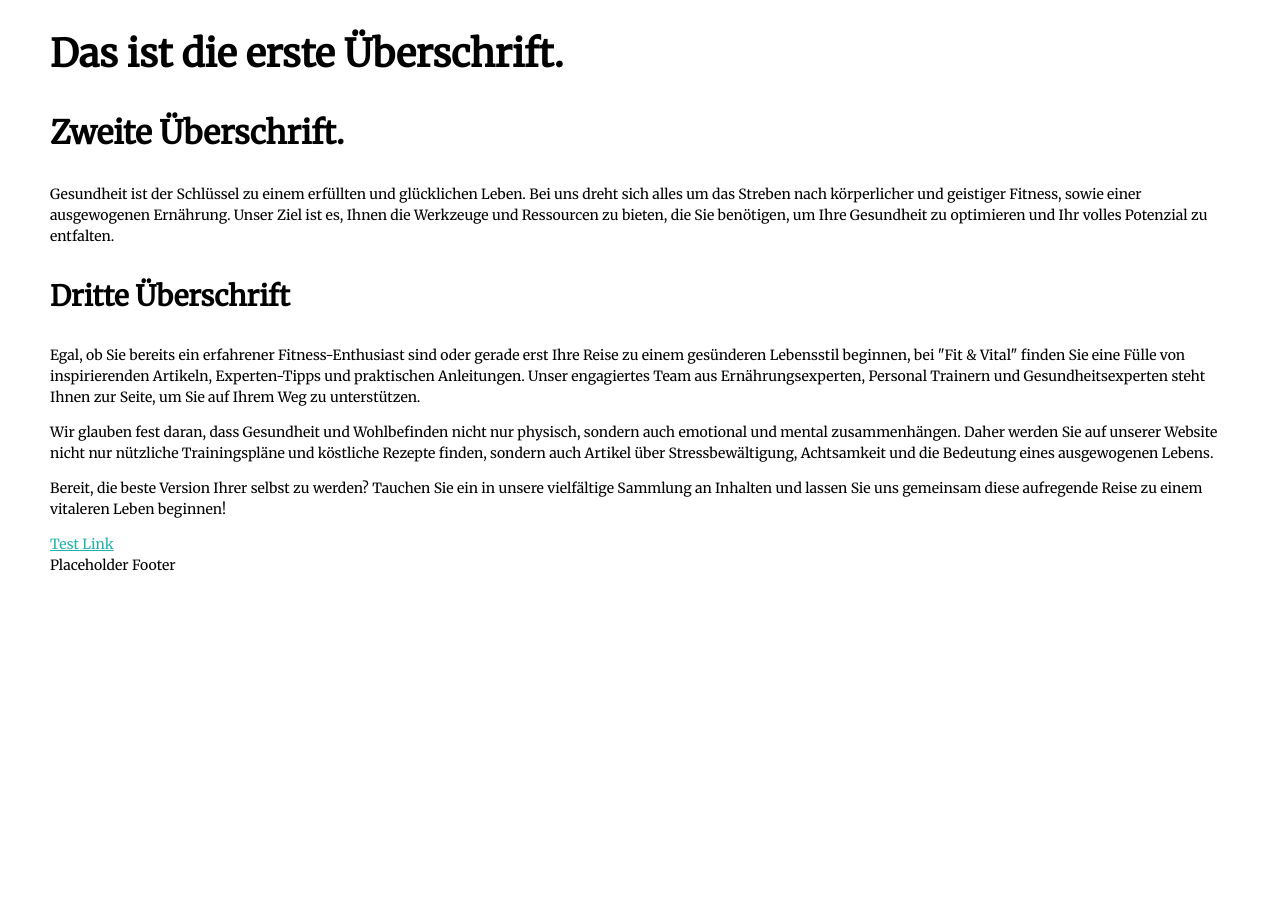
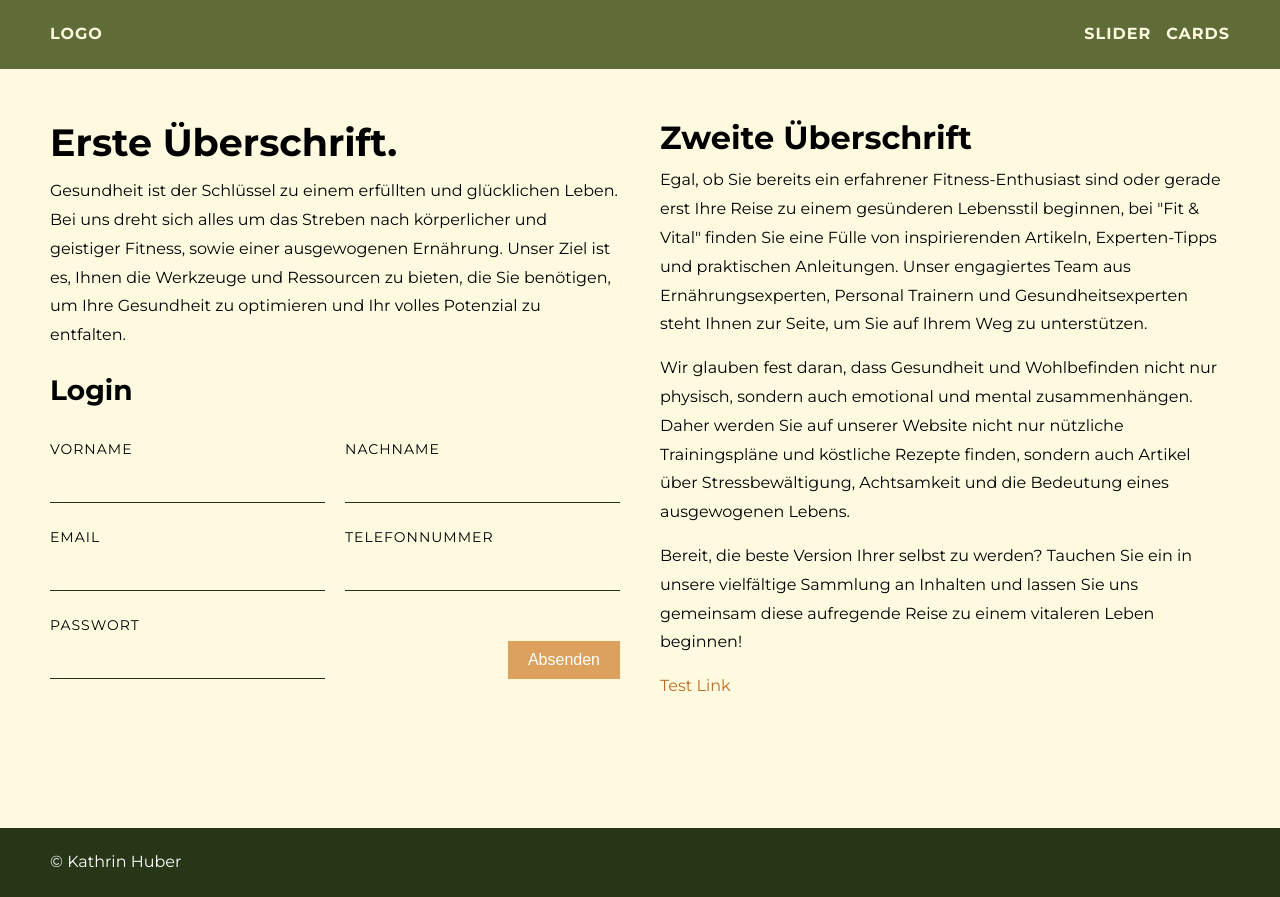
Before and after one commit to k-huber/04_newpage, a plain HTML site: page index.html in a window 1280 px wide. Before the commit the page ends 800 px from the top, so only its background shows below. Drawn offline with Linux system fonts and the light colour scheme.

Commit message:
add html files, change header main and footer of index.html, add form

```diff
--- a/css/styles.css
+++ b/css/styles.css
@@ -1,13 +1,15 @@
-body {
-    font-family: 'Merriweather', sans-serif;
-    font-size: 14px;
-    line-height: 1.5;
+@import url(variables.css);
+
+* {
+    padding: 0;
+    margin: 0;
 }
 
-.inner_content {
-    max-width: 1180px;
-    margin: 0 auto;
-    padding: 0 20px;
+body {
+    background-color: var(--cornsilk);
+    font-family: 'Montserrat', sans-serif;
+    font-size: 16px;
+    line-height: 1.8;
 }
 
 h1 {
@@ -23,10 +25,122 @@ h3 {
 }
 
 a {
-    color: lightseagreen;
+    color: var(--tigers-eye);
+    text-decoration: none;
 }
 
 a:hover {
-    color: darkblue;
+    color: var(--earth-yellow);
+}
+
+label {
+    font-size: 14px;
+    text-transform: uppercase;
+    letter-spacing: 1px;
+}
+
+input:not([type=submit]) {
+    background: none;
+    border: none;
+    border-bottom: 1px solid var(--pakistan-green);
+    font-size: 16px;
+    padding: 10px 20px;
+    width: -webkit-fill-available;
+}
+
+input:hover,
+input:focus {
+    cursor: pointer;
+    border-color: var(--tigers-eye);
+    outline: none;
+}
+
+input:valid:not([type=submit]) {
+    border-color: var(--form-valid);
+}
+
+input[type="submit"] {
+    background-color: var(--earth-yellow);
+    border: none;
+    color: var(--white);
+    font-size: 16px;
+    padding: 10px 20px;
+    margin-top: 10px;
+}
+
+header {
+    background-color: var(--dark-moss-green);
+    display: flex;
+    justify-content: space-between;
+    padding: 20px 50px;
+}
+
+header a {
+    font-weight: 700;
     text-decoration: none;
+    text-transform: uppercase;
+    letter-spacing: 1px;
+    background-clip: text;
+    -webkit-background-clip: text;
+    -webkit-text-fill-color: transparent;
+    background-image: linear-gradient(to right, var(--earth-yellow), var(--earth-yellow) 50%, var(--cornsilk) 50%);
+    background-size: 200% 100%;
+    background-position: -100%;
+    transition: all 0.3s ease-in-out;
 }
+
+header a:hover {
+    background-position: 0%;
+}
+
+ul.mainnav {
+    display: flex;
+    list-style: none;
+    gap: 15px;
+}
+
+main {
+    min-height: calc(100vh - 121px);
+    padding: 40px 0;
+}
+
+main .inner_content {
+    max-width: 1180px;
+    margin: 0 auto;
+    padding: 0 20px;
+}
+
+main p {
+    margin-bottom: 15px;
+}
+
+.columns {
+    display: flex;
+    gap: 40px;
+}
+
+.column {
+    flex: 1;
+}
+
+form {
+    display: grid;
+    grid-template-columns: repeat(2, 1fr);
+    gap: 20px;
+    margin: 20px 0;
+    overflow: hidden;
+}
+
+.submit {
+    justify-self: end;
+    align-self: end;
+}
+
+footer {
+    background-color: var(--pakistan-green);
+    padding: 20px 50px;
+}
+
+footer * {
+    color: var(--white);
+}
--- /dev/null
+++ b/css/variables.css
@@ -0,0 +1,11 @@
+:root {
+    /* CSS HEX */
+    --dark-moss-green: #606c38ff;
+    --pakistan-green: #283618ff;
+    --cornsilk: #fefae0ff;
+    --earth-yellow: #dda15eff;
+    --tigers-eye: #bc6c25ff;
+    --white: #ffffff;
+
+    --form-valid: #b5e48c;
+}
--- a/index.html
+++ b/index.html
@@ -5,52 +5,98 @@
     <meta charset="utf-8">
     <title>Neue Seite</title>
     <link rel="stylesheet" href="css/styles.css">
-    <link href="https://fonts.googleapis.com/css?family=Merriweather|Montserrat|Sacramento" rel="stylesheet">
+    <link href="https://fonts.googleapis.com/css2?family=Montserrat:wght@400;700&display=swap" rel="stylesheet">
     <link rel="icon" href="favicon.ico">
 </head>
 
 <body>
     <header>
-        <div class="inner_content">
-            <div class="logo"></div>
-            <h1>Das ist die erste Überschrift.</h1>
-        </div>
+        <div class="logo"><a href="#">Logo</a></div>
+        <ul class="mainnav">
+            <li><a href="slider.html" title="Slider">Slider</a></li>
+            <li><a href="cards.html" title="Cards">Cards</a></li>
+        </ul>
     </header>
 
     <main>
         <div class="inner_content">
-            <h2>Zweite Überschrift.</h2>
-            <p>Gesundheit ist der Schlüssel zu einem erfüllten und glücklichen Leben. Bei uns dreht sich alles um das
-                Streben nach körperlicher und geistiger Fitness, sowie einer ausgewogenen Ernährung. Unser Ziel ist es,
-                Ihnen die Werkzeuge und Ressourcen zu bieten, die Sie benötigen, um Ihre Gesundheit zu optimieren und
+            <div class="columns columns-2">
+                <div class="column">
+                    <h1>Erste Überschrift.</h2>
+                        <p>Gesundheit ist der Schlüssel zu einem erfüllten und glücklichen Leben. Bei uns dreht sich
+                            alles um
+                            das
+                            Streben nach körperlicher und geistiger Fitness, sowie einer ausgewogenen Ernährung. Unser
+                            Ziel ist
+                            es,
+                            Ihnen die Werkzeuge und Ressourcen zu bieten, die Sie benötigen, um Ihre Gesundheit zu
+                            optimieren
+                            und
                             Ihr
                             volles Potenzial zu entfalten.</p>
-            <h3>Dritte Überschrift</h3>
-            <p>Egal, ob Sie bereits ein erfahrener Fitness-Enthusiast sind oder gerade erst Ihre Reise zu einem
+                        <h3>Login</h3>
+                        <form action="submit.php" method="post">
+                            <div class="field">
+                                <label for="vorname">Vorname</label>
+                                <input type="text" id="vorname" name="vorname" required>
+                            </div>
+                            <div class="field">
+                                <label for="nachname">Nachname</label>
+                                <input type="text" id="nachname" name="nachname" required>
+                            </div>
+                            <div class="field">
+                                <label for="email">Email</label>
+                                <input type="email" id="email" name="email" required>
+                            </div>
+                            <div class="field">
+                                <label for="telefonnummer">Telefonnummer</label>
+                                <input type="tel" id="telefonnummer" name="telefonnummer" required>
+                            </div>
+                            <div class="field">
+                                <label for="passwort">Passwort</label>
+                                <input type="password" id="passwort" name="passwort" required>
+                            </div>
+                            <div class="submit">
+                                <input type="submit" value="Absenden">
+                            </div>
+                        </form>
+                </div>
+                <div class="column">
+                    <h2>Zweite Überschrift</h3>
+                        <p>Egal, ob Sie bereits ein erfahrener Fitness-Enthusiast sind oder gerade erst Ihre Reise zu
+                            einem
                             gesünderen
-                Lebensstil beginnen, bei "Fit & Vital" finden Sie eine Fülle von inspirierenden Artikeln, Experten-Tipps
+                            Lebensstil beginnen, bei "Fit & Vital" finden Sie eine Fülle von inspirierenden Artikeln,
+                            Experten-Tipps
                             und
-                praktischen Anleitungen. Unser engagiertes Team aus Ernährungsexperten, Personal Trainern und
+                            praktischen Anleitungen. Unser engagiertes Team aus Ernährungsexperten, Personal Trainern
+                            und
                             Gesundheitsexperten steht Ihnen zur Seite, um Sie auf Ihrem Weg zu unterstützen.</p>
 
-            <p>Wir glauben fest daran, dass Gesundheit und Wohlbefinden nicht nur physisch, sondern auch emotional und
-                mental zusammenhängen. Daher werden Sie auf unserer Website nicht nur nützliche Trainingspläne und
+                        <p>Wir glauben fest daran, dass Gesundheit und Wohlbefinden nicht nur physisch, sondern auch
+                            emotional und
+                            mental zusammenhängen. Daher werden Sie auf unserer Website nicht nur nützliche
+                            Trainingspläne
+                            und
                             köstliche
-                Rezepte finden, sondern auch Artikel über Stressbewältigung, Achtsamkeit und die Bedeutung eines
+                            Rezepte finden, sondern auch Artikel über Stressbewältigung, Achtsamkeit und die Bedeutung
+                            eines
                             ausgewogenen Lebens.</p>
 
-            <p>Bereit, die beste Version Ihrer selbst zu werden? Tauchen Sie ein in unsere vielfältige Sammlung an
+                        <p>Bereit, die beste Version Ihrer selbst zu werden? Tauchen Sie ein in unsere vielfältige
+                            Sammlung
+                            an
                             Inhalten
                             und lassen Sie uns gemeinsam diese aufregende Reise zu einem vitaleren Leben beginnen!</p>
 
                         <a href="https://google.com" target="_blank">Test Link</a>
                 </div>
+            </div>
+        </div>
     </main>
 
     <footer>
-        <div class="inner_content">
-            Placeholder Footer
-        </div>
+        <p>© Kathrin Huber</p>
     </footer>
 </body>
 
```
Also changed, not shown: cards.html (added, +57 -0 lines), slider.html (added, +57 -0 lines), 1 other file. Lines whose indentation alone changed are shown as unchanged.
